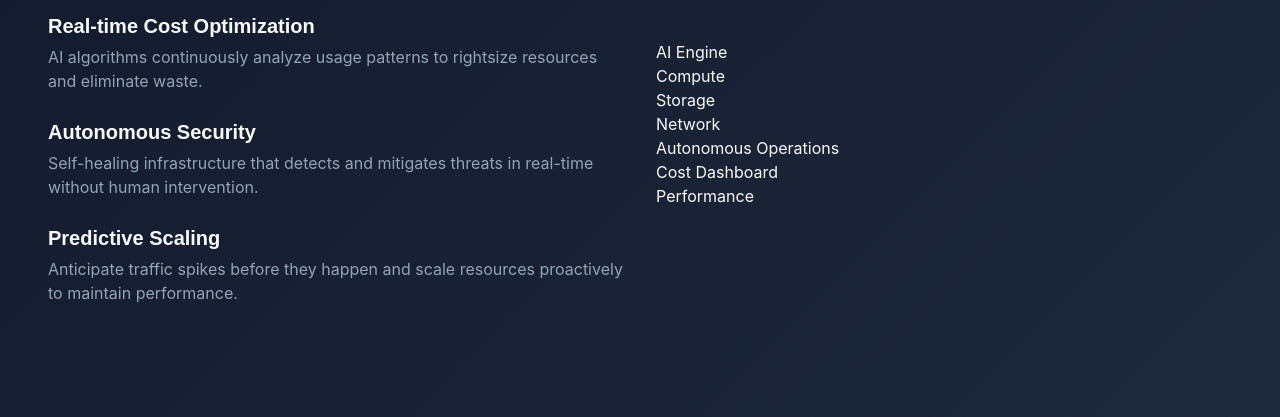
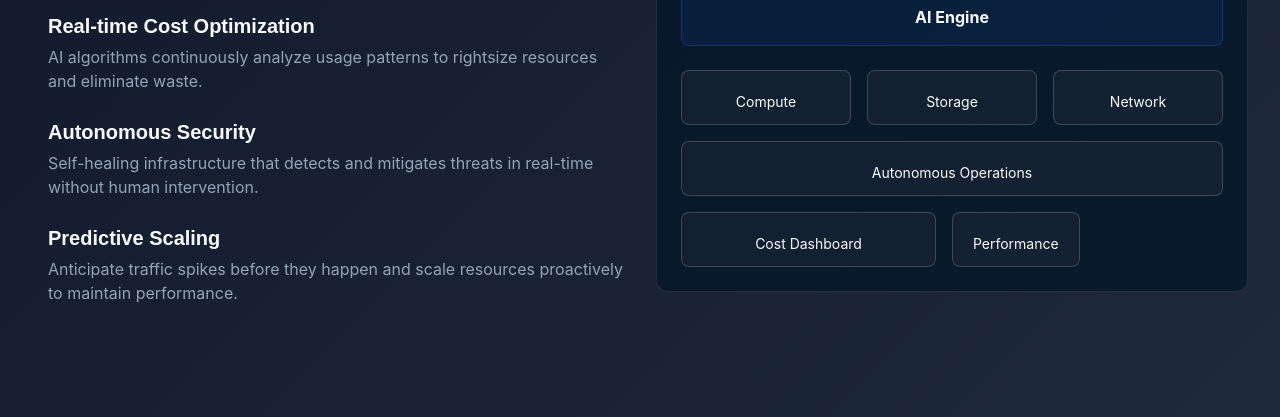
Before and after one commit to Bamidele0102/altschool-2nd-semester-exam, a plain HTML site: page cloud-engineer-portfolio/src/index.html in a window 1280 px wide. Shown: the part 655-1072 px from the top of the page. Drawn offline with nearby package versions, Linux system fonts and the light colour scheme.

Commit message:
more style to design a table for the innovation section

```diff
--- a/cloud-engineer-portfolio/public/css/main.css
+++ b/cloud-engineer-portfolio/public/css/main.css
@@ -224,3 +224,117 @@ header h2 {
 .feature-item p {
     color: #94a3b8;
 }
+
+/* Architecture Diagram */
+.arch-diagram {
+    background: rgba(1, 22, 39, 0.7);
+    border-radius: 0.75rem;
+    padding: 1.5rem;
+    position: relative;
+    overflow: hidden;
+    border: 1px solid rgba(255, 255, 255, 0.1);
+}
+
+.ai-engine {
+    display: flex;
+    flex-direction: column;
+    align-items: center;
+    justify-content: center;
+    padding: 1rem;
+    background: rgba(37, 99, 235, 0.1);
+    border: 1px solid rgba(37, 99, 235, 0.3);
+    border-radius: 0.5rem;
+    margin-bottom: 1.5rem;
+}
+
+.ai-engine i {
+    color: #60a5fa;
+    margin-bottom: 0.5rem;
+}
+
+.ai-engine h4 {
+    font-weight: 700;
+}
+
+.services-grid {
+    display: grid;
+    grid-template-columns: repeat(3, 1fr);
+    gap: 1rem;
+    margin-bottom: 1rem;
+}
+
+.service-item {
+    display: flex;
+    flex-direction: column;
+    align-items: center;
+    padding: 0.75rem;
+    background: rgba(30, 41, 59, 0.5);
+    border: 1px solid rgba(148, 163, 184, 0.3);
+    border-radius: 0.5rem;
+}
+
+.service-item i {
+    color: #86efac;
+    margin-bottom: 0.5rem;
+}
+
+.service-item h4 {
+    font-size: 0.875rem;
+}
+
+.operations-grid {
+    display: grid;
+    grid-template-columns: 1fr;
+    gap: 1rem;
+}
+
+@media (min-width: 640px) {
+    .operations-grid {
+        grid-template-columns: 2fr 1fr 1fr;
+    }
+}
+
+.operations-item {
+    display: flex;
+    flex-direction: column;
+    align-items: center;
+    padding: 0.75rem;
+    background: rgba(30, 41, 59, 0.5);
+    border: 1px solid rgba(148, 163, 184, 0.3);
+    border-radius: 0.5rem;
+    grid-column: span 1;
+}
+
+@media (min-width: 640px) {
+    .operations-item {
+        grid-column: span 3;
+    }
+}
+
+.operations-item i {
+    color: #f87171;
+    margin-bottom: 0.5rem;
+}
+
+.operations-item h4 {
+    font-size: 0.875rem;
+}
+
+.dashboard-item {
+    display: flex;
+    flex-direction: column;
+    align-items: center;
+    padding: 0.75rem;
+    background: rgba(30, 41, 59, 0.5);
+    border: 1px solid rgba(148, 163, 184, 0.3);
+    border-radius: 0.5rem;
+}
+
+.dashboard-item i {
+    color: #86efac;
+    margin-bottom: 0.5rem;
+}
+
+.dashboard-item h4 {
+    font-size: 0.875rem;
+}
```
